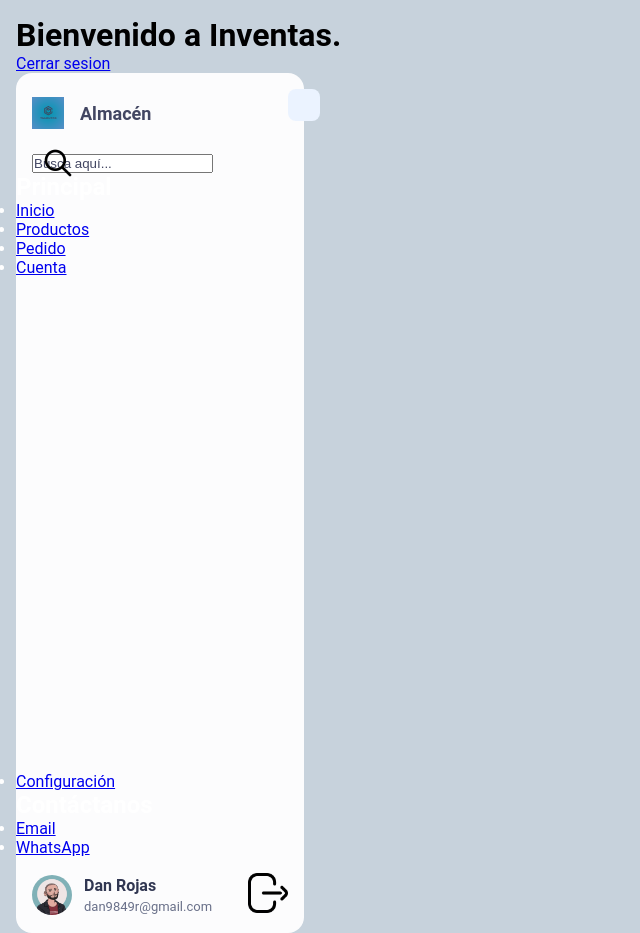
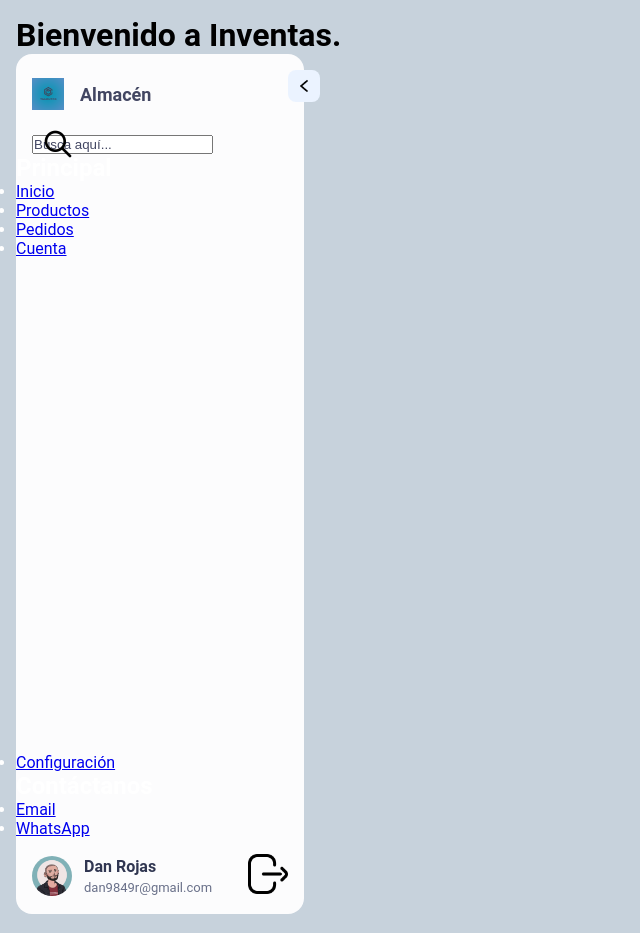
Before and after one commit to vaalyan/login-da, a PHP site: page /php/bienvenida.php in a window 1280 px wide. Shown: the whole page, without its empty margins (0-640 px from the left). Run offline with PHP 8.4, Linux system fonts and the light colour scheme; the visitor is signed in with stand-in values (Sample User, id 1).

Commit message:
más cambios

```diff
--- a/php/bienvenida.php
+++ b/php/bienvenida.php
@@ -32,17 +32,19 @@
 <body>
     <main>
         <h1>Bienvenido a Inventas.</h1>
-        <a class="button" href="cerrar_sesion.php">Cerrar sesion</a>
+        <!-- <a class="button" href="cerrar_sesion.php">Cerrar sesion</a> -->
 
         <nav class="sidebar">
             <div class="sidebar-top-wrapper">
                 <div class="sidebar-top">
-                    <a href="#" class="logo__wrapper">
+                    <a href="bienvenida.php" class="logo__wrapper">
                     <img src="../assets/imag/inventas.png" alt="Logo" class="logo-small">
                         <span class="hide">Almacén</span>
                     </a>
                 </div>
-                <div class="expand-btn"></div>
+                <div class="expand-btn">
+                    <img src="../assets/imag/proximo.png">
+                </div>
             </div>
             <div class="search__wrapper">
                 <img src="../assets/imag/buscar.png" alt="Buscar" class="logo-small">
@@ -52,25 +54,25 @@
                 <h2>Principal</h2>
                 <ul>
                     <li>
-                        <a href="#inicio" title="Inicio" class="tooltip">
+                        <a href="bienvenida.php" title="Inicio" class="tooltip">
                             <span class="link hide">Inicio</span>
                             <span class="tooltip__content">Inicio</span>
                         </a>
                     </li>
                     <li>
-                        <a href="#productos" title="Productos" class="tooltip">
+                        <a href="productos.php" title="Productos" class="tooltip">
                             <span class="link hide">Productos</span>
                             <span class="tooltip__content">Productos</span>
                         </a>
                     </li>
                     <li>
-                    <a href="#pedido" title="Pedido" class="tooltip">
-                            <span class="link hide">Pedido</span>
-                            <span class="tooltip__content">Pedido</span>
+                    <a href="pedidos.php" title="Pedidos" class="tooltip">
+                            <span class="link hide">Pedidos</span>
+                            <span class="tooltip__content">Pedidos</span>
                         </a>
                     </li>
                     <li>
-                    <a href="#cuenta" title="Cuenta" class="tooltip">
+                    <a href="cuenta.php" title="Cuenta" class="tooltip">
                             <span class="link hide">Cuenta</span>
                             <span class="tooltip__content">Cuenta</span>
                         </a>
@@ -81,7 +83,7 @@
             <div class="sidebar-links bottom-links">
                 <ul>
                     <li>
-                        <a href="#configuracion" tittle="Configuración" class="tooltip">
+                        <a href="configuracion.php" tittle="Configuración" class="tooltip">
                             <span class="link hide">Configuración</span>
                             <span class="tooltip__content">Configuración</span>
                         </a>
@@ -113,7 +115,7 @@
                     <div class="user-name">Dan Rojas</div>
                     <div class="email">dan9849r@gmail.com</div>
                 </section>
-                <a href="#logout" class="logout">
+                <a href="cerrar_sesion.php" class="logout">
                     <img src="../assets/imag/salida.png" alt="Cerrar sesión">
                 </a>
             </div>
```
Also changed, not shown: assets/css/style_bienvenida.css (+3 -5 lines), assets/imag/proximo.png (added).
